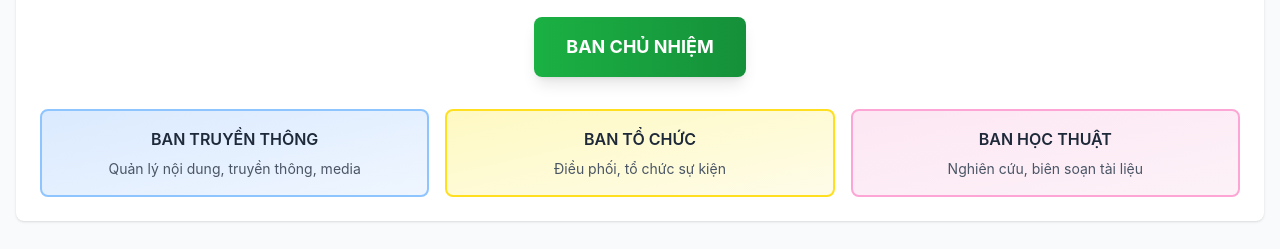
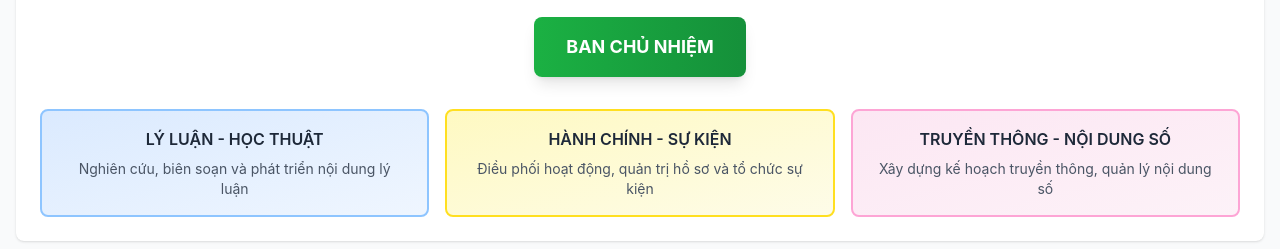
Before and after one commit to kietlqag/WebCLBLyluantreHCM-UTE, a React (Vite) app: page /introduce in a window 1280 px wide. Shown: the part 1520-1769 px from the top of the page. Built offline with nearby package versions, Linux system fonts and the light colour scheme.

Commit message:
Update departments

```diff
--- a/src/app/components/AboutClub.tsx
+++ b/src/app/components/AboutClub.tsx
@@ -196,27 +196,33 @@ export function AboutClub() {
           <div className="grid grid-cols-1 md:grid-cols-3 gap-4 mt-8">
             <div className="text-center">
               <div className="bg-gradient-to-br from-blue-100 to-blue-50 border-2 border-blue-300 px-6 py-4 rounded-lg">
-                <p className="font-semibold text-gray-800">BAN TRUYỀN THÔNG</p>
+                <p className="font-semibold text-gray-800">
+                  LÝ LUẬN - HỌC THUẬT
+                </p>
                 <p className="text-sm text-gray-600 mt-2">
-                  Quản lý nội dung, truyền thông, media
+                  Nghiên cứu, biên soạn và phát triển nội dung lý luận
                 </p>
               </div>
             </div>
 
             <div className="text-center">
               <div className="bg-gradient-to-br from-yellow-100 to-yellow-50 border-2 border-yellow-300 px-6 py-4 rounded-lg">
-                <p className="font-semibold text-gray-800">BAN TỔ CHỨC</p>
+                <p className="font-semibold text-gray-800">
+                  HÀNH CHÍNH - SỰ KIỆN
+                </p>
                 <p className="text-sm text-gray-600 mt-2">
-                  Điều phối, tổ chức sự kiện
+                  Điều phối hoạt động, quản trị hồ sơ và tổ chức sự kiện
                 </p>
               </div>
             </div>
 
             <div className="text-center">
               <div className="bg-gradient-to-br from-pink-100 to-pink-50 border-2 border-pink-300 px-6 py-4 rounded-lg">
-                <p className="font-semibold text-gray-800">BAN HỌC THUẬT</p>
+                <p className="font-semibold text-gray-800">
+                  TRUYỀN THÔNG - NỘI DUNG SỐ
+                </p>
                 <p className="text-sm text-gray-600 mt-2">
-                  Nghiên cứu, biên soạn tài liệu
+                  Xây dựng kế hoạch truyền thông, quản lý nội dung số
                 </p>
               </div>
             </div>
```
